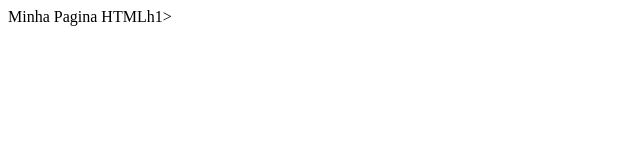
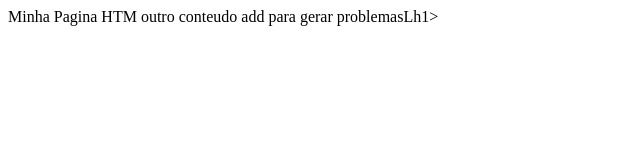
Before and after one commit to Cassianocgo/gama-no-github, a plain HTML site: page index.html in a window 1280 px wide. Shown: the whole page, without its empty margins (0-640 px from the left). Drawn offline with Linux system fonts and the light colour scheme.

Commit message:
outro commit dessa vez em master

```diff
--- a/index.html
+++ b/index.html
@@ -1,5 +1,6 @@
 <html>
     <body>
-        <hl>Minha Pagina HTML</hl>h1>
+        <hl>Minha Pagina HTM
+            outro conteudo add para gerar problemasL</hl>h1>
     </body>
 </html>
```
